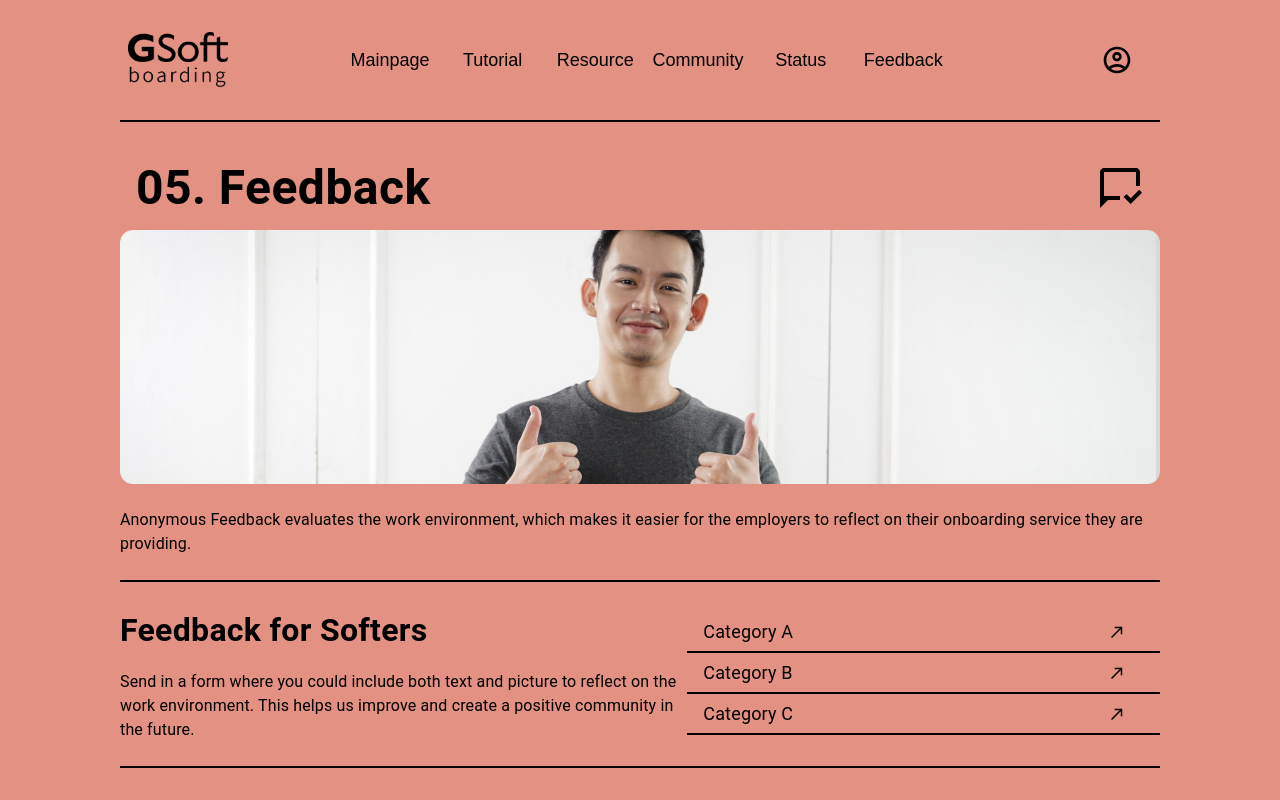
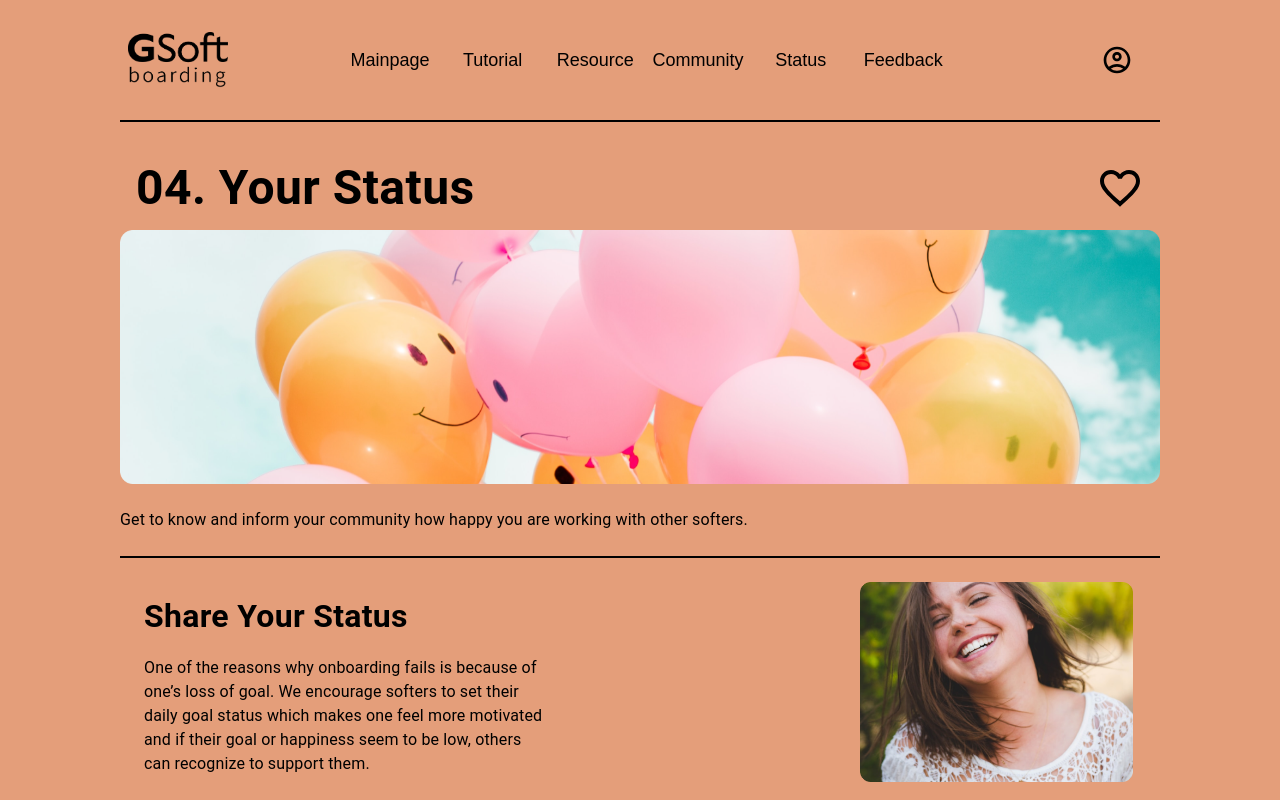
Before and after one commit to MinGi-K/Gsoft-Boarding, a React (Create React App) app: page / in a window 1280 px wide. Shown: the top 800 px of the page. Built offline with nearby package versions, Linux system fonts and the light colour scheme.

Commit message:
status page modified

```diff
--- a/src/App.js
+++ b/src/App.js
@@ -10,7 +10,7 @@ import Status from "./pages/Status";
 function App() {
   return (
     <>
-      <Feedback/>
+      <Status/>
     </>
   );
 }
--- a/src/pages/Feedback.js
+++ b/src/pages/Feedback.js
@@ -32,7 +32,7 @@ const Feedback = () => {
 
             <Box sx={{ display: 'flex', alignItems: 'center', textAlign: 'left', paddingTop: 3, paddingBottom: 3,
             marginLeft: 15, marginRight: 15, backgroundColor: '#E39183', height: '100%', borderBottom: 2, color: 'black', justifyContent: 'space-between'}}>
-                <Box sx={{width: 600}}>
+                <Box sx={{width: 600, marginLeft: 3}}>
                     <Typography sx={{color: 'black', fontSize: 'xx-large', paddingBottom: 2, fontWeight: 'bold'}}>Feedback for Softers</Typography>
                     <Typography sx={{display: 'flex'}}>Send in a form where you could include both text and picture to reflect on the work environment. This helps us improve and create a positive community in the future.</Typography>
                 </Box>
--- a/src/pages/Status.js
+++ b/src/pages/Status.js
@@ -4,6 +4,7 @@ import Box from '@mui/material/Box';
 import ListItemIcon from '@mui/material/ListItemIcon';
 import MenuItem from '@mui/material/MenuItem';
 import status from '../../src/images/Status.png'
+import status2 from '../../src/images/status2.png'
 import IconButton from '@mui/material/IconButton';
 import { Form } from "react-router-dom";
 import { Label } from "@mui/icons-material";
@@ -69,6 +70,23 @@ const Status = () => {
                     Get to know and inform your community how happy you are working with other softers.
                 </Typography>
             </Box>
+
+
+            <Box sx={{ display: 'flex', alignItems: 'center', textAlign: 'left', paddingTop: 3, paddingBottom: 3,
+            marginLeft: 15, marginRight: 15, height: '100%', borderBottom: 2, color: 'black', justifyContent: 'space-between'}}>
+                <Box sx={{width: 400, marginLeft: 3}}>
+                    <Typography sx={{color: 'black', fontSize: 'xx-large', paddingBottom: 2, fontWeight: 'bold'}}>Share Your Status</Typography>
+                    <Typography sx={{display: 'flex'}}>One of the reasons why onboarding fails is because of one’s loss of goal.
+                    We encourage softers to set their daily goal status which makes one feel more motivated and if their goal or happiness seem to be low,
+                    others can recognize to support them.</Typography>
+                </Box>
+                <Box sx={{width: 300, alignItems: 'right'}}>
+                    {/* insert image here */}
+                    <img src={status2} alt="status2" height={200} alignItems='right' />
+                </Box>
+            </Box>
+
+
             <Box sx={{ display: 'grid', alignItems: 'center', textAlign: 'left', paddingTop: 3,
             paddingLeft: 15, paddingRight: 15, backgroundColor: '#E49E7A', }}>
                 <Typography sx={{color: 'black', fontSize: 'xxx-large'}}>Thank you for sharing your status today !</Typography>
```
Also changed, not shown: src/images/status2.png (added).
